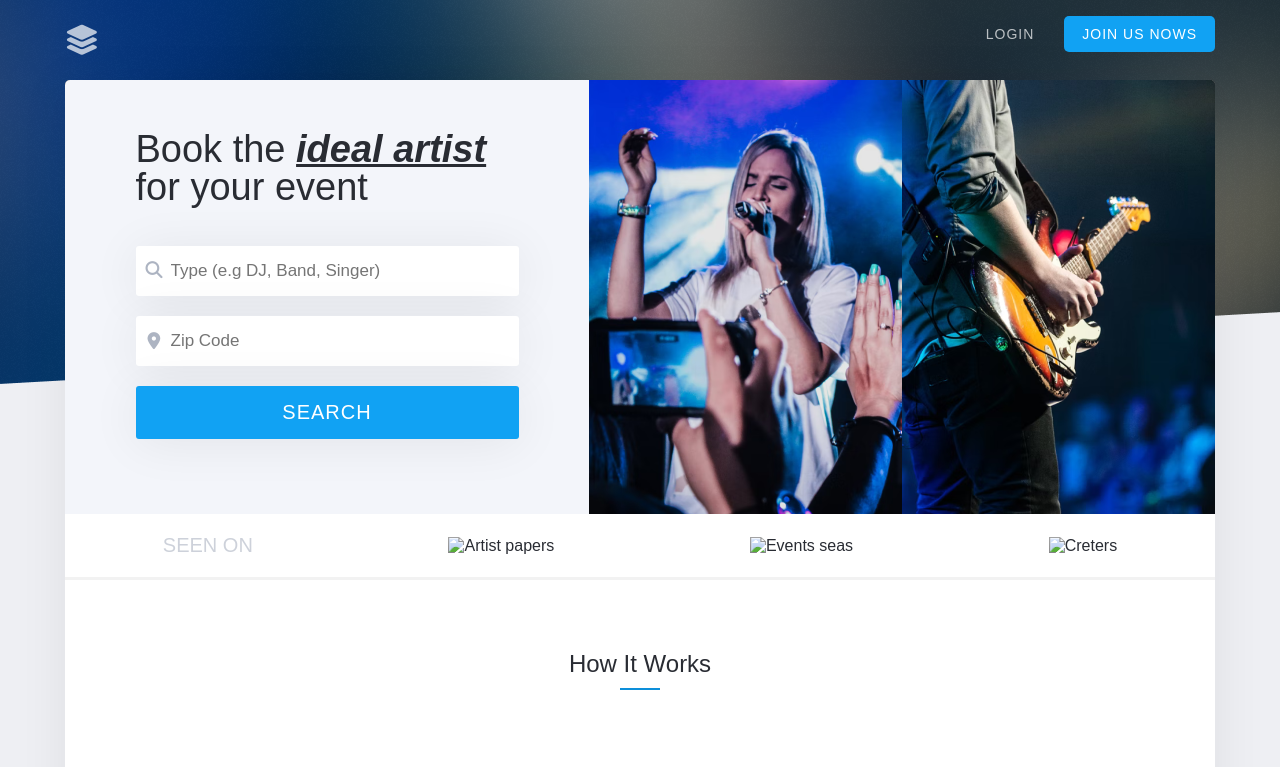
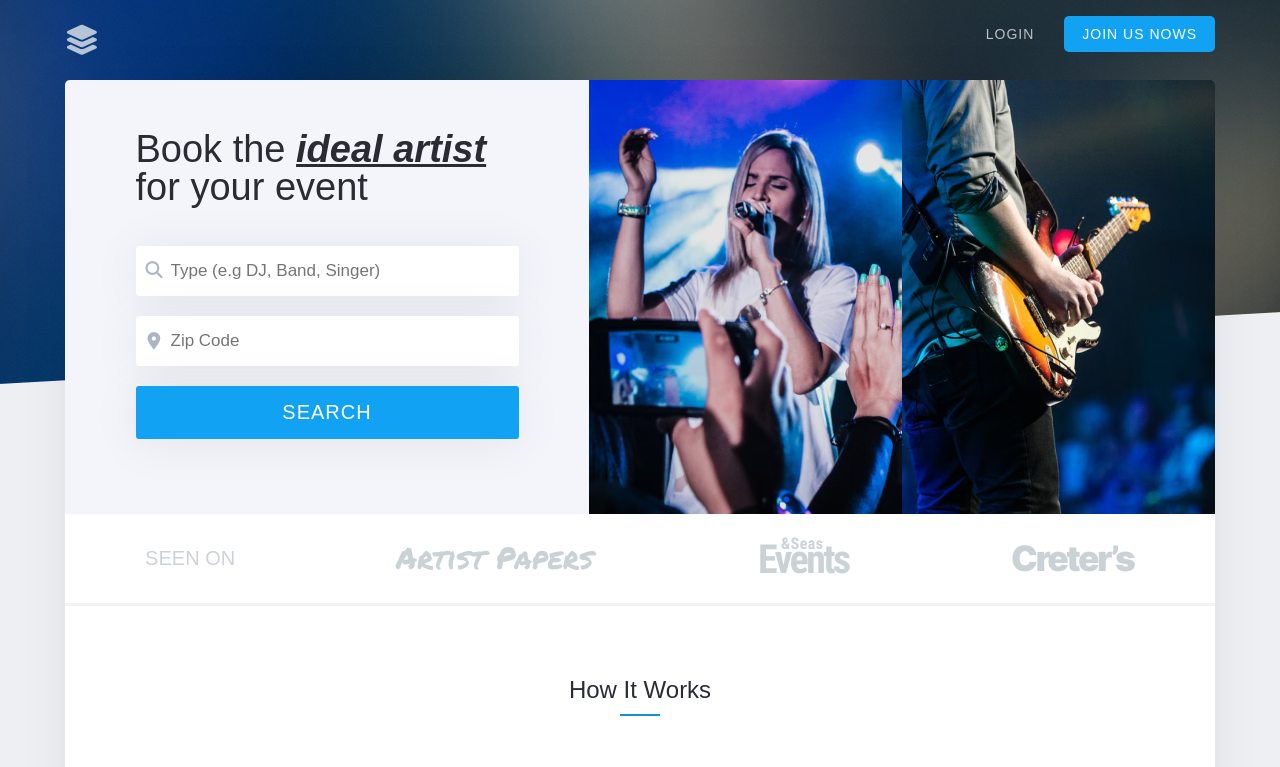
Before and after one commit to MungeliDeli/Artist-Finder-Web-Project, a plain HTML site: page index.html in a window 1280 px wide. Shown: the top 767 px of the page. Drawn offline with Linux system fonts and the light colour scheme; the site is published under a folder, as on GitHub Pages, so addresses that start at the root find nothing.

Commit message:
Update index.html

```diff
--- a/index.html
+++ b/index.html
@@ -55,16 +55,16 @@
       <section class="sponsors">
         <span class="seen-on-text">seen on</span>
         <img
-          src="/images/Artist-Papers.png"
+          src="images/Artist-Papers.png"
           alt="Artist papers"
           class="sponsor-imgs"
         />
         <img
-          src="/images/events-seas.png"
+          src="images/events-seas.png"
           alt="Events seas"
           class="sponsor-imgs"
         />
-        <img src="/images/Creter-s.png" alt="Creters" class="sponsor-imgs" />
+        <img src="images/Creter-s.png" alt="Creters" class="sponsor-imgs" />
       </section>
 
       <section class="how-it-works">
```
